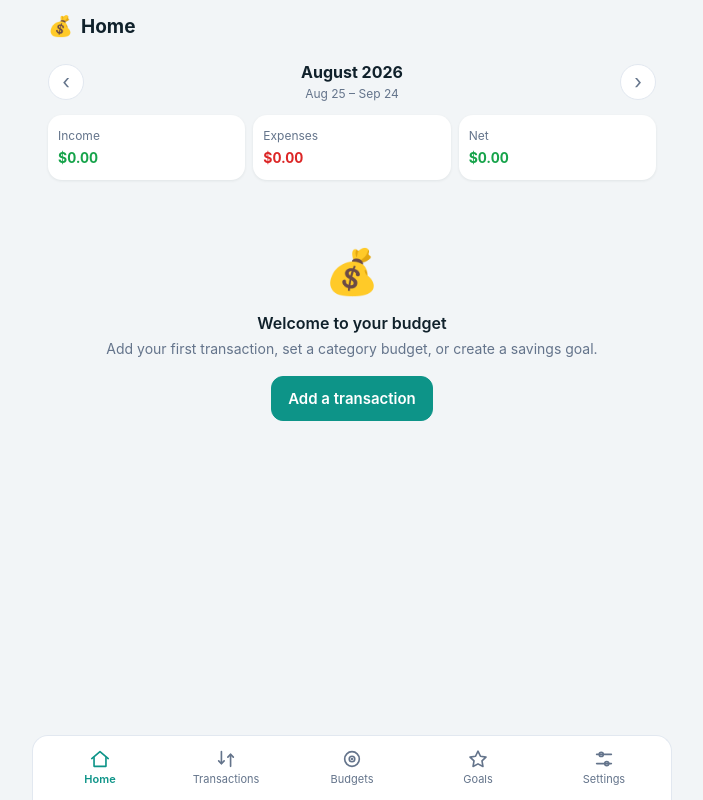
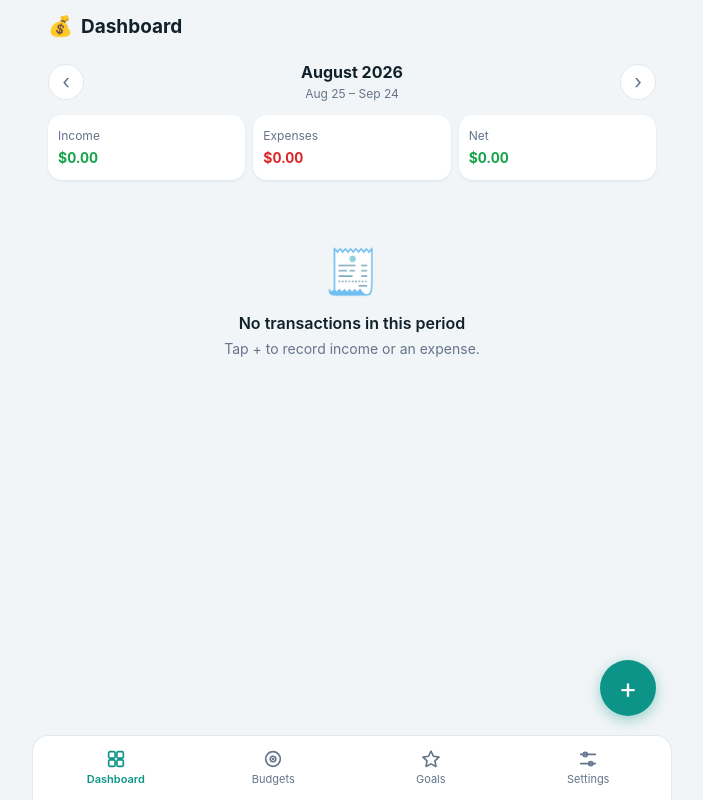
Before and after one commit to camichaves79/budget, a React (Vite) app: page / in a window 1280 px wide. Shown: the whole page, without its empty margins (288-991 px from the left). Built offline with nearby package versions, Linux system fonts and the light colour scheme.

Commit message:
Merge Home and Transactions into a single Dashboard view

```diff
--- a/src/App.tsx
+++ b/src/App.tsx
@@ -3,22 +3,20 @@ import type { Period } from './lib/periods';
 import { currentPeriod, shiftPeriod } from './lib/periods';
 import { TabBar } from './components/TabBar';
 import type { TabKey } from './components/TabBar';
-import { Home } from './pages/Home';
-import { Transactions } from './pages/Transactions';
+import { Dashboard } from './pages/Dashboard';
 import { Budgets } from './pages/Budgets';
 import { Goals } from './pages/Goals';
 import { Settings } from './pages/Settings';
 
 const TITLES: Record<TabKey, string> = {
-  home: 'Home',
-  transactions: 'Transactions',
+  dashboard: 'Dashboard',
   budgets: 'Budgets',
   goals: 'Goals',
   settings: 'Settings',
 };
 
 export default function App() {
-  const [tab, setTab] = useState<TabKey>('home');
+  const [tab, setTab] = useState<TabKey>('dashboard');
   const [period, setPeriod] = useState<Period>(() => currentPeriod());
 
   const shift = (delta: number) => setPeriod((p) => shiftPeriod(p, delta));
@@ -34,9 +32,8 @@ export default function App() {
       </header>
 
       <main className="app-main" key={tab}>
-        {tab === 'home' && <Home period={period} onShiftPeriod={shift} onToday={jumpToToday} goTo={setTab} />}
-        {tab === 'transactions' && (
-          <Transactions period={period} onShiftPeriod={shift} onToday={jumpToToday} />
+        {tab === 'dashboard' && (
+          <Dashboard period={period} onShiftPeriod={shift} onToday={jumpToToday} goTo={setTab} />
         )}
         {tab === 'budgets' && <Budgets period={period} onShiftPeriod={shift} onToday={jumpToToday} />}
         {tab === 'goals' && <Goals />}
--- a/src/components/TabBar.tsx
+++ b/src/components/TabBar.tsx
@@ -1,4 +1,4 @@
-export type TabKey = 'home' | 'transactions' | 'budgets' | 'goals' | 'settings';
+export type TabKey = 'dashboard' | 'budgets' | 'goals' | 'settings';
 
 const ICON_PROPS = {
   width: 22,
@@ -13,24 +13,14 @@ const ICON_PROPS = {
 
 const TABS: Array<{ key: TabKey; label: string; icon: React.ReactNode }> = [
   {
-    key: 'home',
-    label: 'Home',
+    key: 'dashboard',
+    label: 'Dashboard',
     icon: (
       <svg {...ICON_PROPS}>
-        <path d="M3 11.5 12 4l9 7.5" />
-        <path d="M5.5 10.5V20h13v-9.5" />
-      </svg>
-    ),
-  },
-  {
-    key: 'transactions',
-    label: 'Transactions',
-    icon: (
-      <svg {...ICON_PROPS}>
-        <path d="M7 4v13" />
-        <path d="m4 14 3 3 3-3" />
-        <path d="M17 20V7" />
-        <path d="m14 10 3-3 3 3" />
+        <rect x="4" y="4" width="7" height="7" rx="1.5" />
+        <rect x="13" y="4" width="7" height="7" rx="1.5" />
+        <rect x="4" y="13" width="7" height="7" rx="1.5" />
+        <rect x="13" y="13" width="7" height="7" rx="1.5" />
       </svg>
     ),
   },
--- a/src/pages/Transactions.tsx
+++ b/src/pages/Dashboard.tsx
@@ -2,29 +2,43 @@ import { useState } from 'react';
 import type { Period } from '../lib/periods';
 import type { Transaction } from '../lib/types';
 import { useStore } from '../state/store';
-import { categoryById, periodTransactions } from '../lib/selectors';
+import {
+  categoryById,
+  goalSavedCents,
+  periodTransactions,
+  spentByCategory,
+  totalsFor,
+} from '../lib/selectors';
 import { formatCOP } from '../lib/money';
 import { formatDateFull } from '../lib/dates';
 import { PeriodNav } from '../components/PeriodNav';
+import { ProgressBar } from '../components/ProgressBar';
+import { EmptyState } from '../components/EmptyState';
 import { Sheet } from '../components/Sheet';
 import { TransactionForm } from '../components/TransactionForm';
-import { EmptyState } from '../components/EmptyState';
+import type { TabKey } from '../components/TabBar';
 
-export function Transactions({
+/** Merged Home + Transactions: period summary, transaction list, budgets, goals. */
+export function Dashboard({
   period,
   onShiftPeriod,
   onToday,
+  goTo,
 }: {
   period: Period;
   onShiftPeriod: (delta: number) => void;
   onToday: () => void;
+  goTo: (tab: TabKey) => void;
 }) {
   const { data, dispatch } = useStore();
   const txs = periodTransactions(data, period);
+  const totals = totalsFor(data, period);
+  const spent = spentByCategory(data, period);
 
   const [formOpen, setFormOpen] = useState(false);
   const [editing, setEditing] = useState<Transaction | null>(null);
 
+  // Group transactions by date (newest first); track the net per day.
   const groups: Array<[string, Transaction[]]> = [];
   const dayNet = new Map<string, number>();
   for (const t of txs) {
@@ -34,6 +48,19 @@ export function Transactions({
     if (last && last[0] === t.date) last[1].push(t);
     else groups.push([t.date, [t]]);
   }
+
+  const budgetRows = data.budgets
+    .map((b) => {
+      const cat = categoryById(data, b.categoryId);
+      return cat && !cat.archived
+        ? { cat, limit: b.amountCents, spent: spent.get(b.categoryId) ?? 0 }
+        : null;
+    })
+    .filter((r): r is NonNullable<typeof r> => r !== null)
+    .sort((a, b) => b.spent / b.limit - a.spent / a.limit)
+    .slice(0, 4);
+
+  const goalRows = data.goals.map((g) => ({ goal: g, saved: goalSavedCents(data, g.id) }));
 
   const openAdd = () => {
     setEditing(null);
@@ -51,6 +78,23 @@ export function Transactions({
   return (
     <div>
       <PeriodNav period={period} onShift={onShiftPeriod} onToday={onToday} />
+
+      <section className="summary-grid" aria-label="Period summary">
+        <div className="summary-card">
+          <span className="summary-label">Income</span>
+          <span className="summary-value income">{formatCOP(totals.income)}</span>
+        </div>
+        <div className="summary-card">
+          <span className="summary-label">Expenses</span>
+          <span className="summary-value expense">{formatCOP(totals.expense)}</span>
+        </div>
+        <div className="summary-card">
+          <span className="summary-label">Net</span>
+          <span className={totals.net >= 0 ? 'summary-value income' : 'summary-value expense'}>
+            {formatCOP(totals.net)}
+          </span>
+        </div>
+      </section>
 
       {txs.length === 0 ? (
         <EmptyState
@@ -98,6 +142,60 @@ export function Transactions({
         </div>
       )}
 
+      {budgetRows.length > 0 && (
+        <section className="card" aria-label="Budget progress">
+          <div className="card-head">
+            <h3>Budgets</h3>
+            <button type="button" className="link-btn" onClick={() => goTo('budgets')}>
+              See all
+            </button>
+          </div>
+          {budgetRows.map(({ cat, limit, spent: s }) => (
+            <div key={cat.id} className="budget-row">
+              <div className="budget-row-head">
+                <span className="budget-name">
+                  <span className="row-emoji" style={{ background: `${cat.color}1f` }}>
+                    {cat.emoji}
+                  </span>
+                  {cat.name}
+                </span>
+                <span className={s > limit ? 'amounts over' : 'amounts'}>
+                  {formatCOP(s)} <span className="muted">/ {formatCOP(limit)}</span>
+                </span>
+              </div>
+              <ProgressBar value={s} max={limit} color={cat.color} />
+            </div>
+          ))}
+        </section>
+      )}
+
+      {goalRows.length > 0 && (
+        <section className="card" aria-label="Savings goals">
+          <div className="card-head">
+            <h3>Goals</h3>
+            <button type="button" className="link-btn" onClick={() => goTo('goals')}>
+              See all
+            </button>
+          </div>
+          {goalRows.map(({ goal, saved }) => (
+            <div key={goal.id} className="budget-row">
+              <div className="budget-row-head">
+                <span className="budget-name">
+                  <span className="row-emoji" style={{ background: 'var(--accent-soft)' }}>
+                    🎯
+                  </span>
+                  {goal.name}
+                </span>
+                <span className="amounts">
+                  {formatCOP(saved)} <span className="muted">/ {formatCOP(goal.targetCents)}</span>
+                </span>
+              </div>
+              <ProgressBar value={saved} max={goal.targetCents} />
+            </div>
+          ))}
+        </section>
+      )}
+
       <button type="button" className="fab" onClick={openAdd} aria-label="Add transaction">
         +
       </button>
--- a/src/pages/Home.tsx
+++ /dev/null
@@ -1,127 +0,0 @@
-import type { Period } from '../lib/periods';
-import { useStore } from '../state/store';
-import { categoryById, goalSavedCents, spentByCategory, totalsFor } from '../lib/selectors';
-import { formatCOP } from '../lib/money';
-import { PeriodNav } from '../components/PeriodNav';
-import { ProgressBar } from '../components/ProgressBar';
-import { EmptyState } from '../components/EmptyState';
-import type { TabKey } from '../components/TabBar';
-
-export function Home({
-  period,
-  onShiftPeriod,
-  onToday,
-  goTo,
-}: {
-  period: Period;
-  onShiftPeriod: (delta: number) => void;
-  onToday: () => void;
-  goTo: (tab: TabKey) => void;
-}) {
-  const { data } = useStore();
-  const totals = totalsFor(data, period);
-  const spent = spentByCategory(data, period);
-
-  const budgetRows = data.budgets
-    .map((b) => {
-      const cat = categoryById(data, b.categoryId);
-      return cat && !cat.archived
-        ? { cat, limit: b.amountCents, spent: spent.get(b.categoryId) ?? 0 }
-        : null;
-    })
-    .filter((r): r is NonNullable<typeof r> => r !== null)
-    .sort((a, b) => b.spent / b.limit - a.spent / a.limit)
-    .slice(0, 4);
-
-  const goalRows = data.goals.map((g) => ({ goal: g, saved: goalSavedCents(data, g.id) }));
-  const hasAnything = data.transactions.length > 0 || data.budgets.length > 0 || data.goals.length > 0;
-
-  return (
-    <div>
-      <PeriodNav period={period} onShift={onShiftPeriod} onToday={onToday} />
-      <section className="summary-grid" aria-label="Period summary">
-        <div className="summary-card">
-          <span className="summary-label">Income</span>
-          <span className="summary-value income">{formatCOP(totals.income)}</span>
-        </div>
-        <div className="summary-card">
-          <span className="summary-label">Expenses</span>
-          <span className="summary-value expense">{formatCOP(totals.expense)}</span>
-        </div>
-        <div className="summary-card">
-          <span className="summary-label">Net</span>
-          <span className={totals.net >= 0 ? 'summary-value income' : 'summary-value expense'}>
-            {formatCOP(totals.net)}
-          </span>
-        </div>
-      </section>
-
-      {budgetRows.length > 0 && (
-        <section className="card" aria-label="Budget progress">
-          <div className="card-head">
-            <h3>Budgets</h3>
-            <button type="button" className="link-btn" onClick={() => goTo('budgets')}>
-              See all
-            </button>
-          </div>
-          {budgetRows.map(({ cat, limit, spent: s }) => (
-            <div key={cat.id} className="budget-row">
-              <div className="budget-row-head">
-                <span className="budget-name">
-                  <span className="row-emoji" style={{ background: `${cat.color}1f` }}>
-                    {cat.emoji}
-                  </span>
-                  {cat.name}
-                </span>
-                <span className={s > limit ? 'amounts over' : 'amounts'}>
-                  {formatCOP(s)} <span className="muted">/ {formatCOP(limit)}</span>
-                </span>
-              </div>
-              <ProgressBar value={s} max={limit} color={cat.color} />
-            </div>
-          ))}
-        </section>
-      )}
-
-      {goalRows.length > 0 && (
-        <section className="card" aria-label="Savings goals">
-          <div className="card-head">
-            <h3>Goals</h3>
-            <button type="button" className="link-btn" onClick={() => goTo('goals')}>
-              See all
-            </button>
-          </div>
-          {goalRows.map(({ goal, saved }) => (
-            <div key={goal.id} className="budget-row">
-              <div className="budget-row-head">
-                <span className="budget-name">
-                  <span className="row-emoji" style={{ background: 'var(--accent-soft)' }}>
-                    🎯
-                  </span>
-                  {goal.name}
-                </span>
-                <span className="amounts">
-                  {formatCOP(saved)} <span className="muted">/ {formatCOP(goal.targetCents)}</span>
-                </span>
-              </div>
-              <ProgressBar value={saved} max={goal.targetCents} />
-            </div>
-          ))}
-        </section>
-      )}
-
-      {!hasAnything && (
-        <EmptyState
-          emoji="💰"
-          title="Welcome to your budget"
-          hint="Add your first transaction, set a category budget, or create a savings goal."
-          action={
-            <button type="button" className="btn btn-primary" onClick={() => goTo('transactions')}>
-              Add a transaction
-            </button>
-          }
-        />
-      )}
-    </div>
-  );
-}
```
Also changed, not shown: 2 other files (tests, documents, lock files or other folders).
